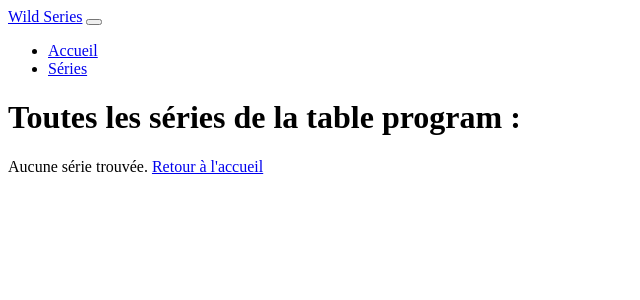
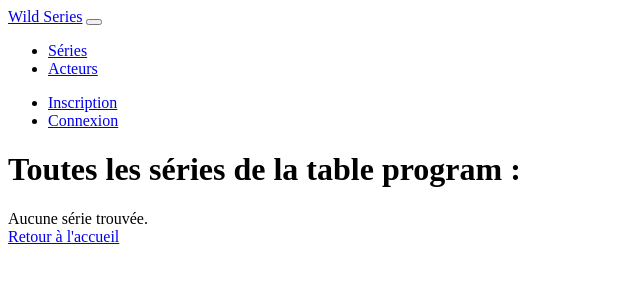
Before and after one commit to Mirubrys/wild-series, a Symfony app: template templates/wild/index.html.twig in a window 1280 px wide. Shown: the top 300 px of the page, without its empty margins (0-640 px from the left). Run offline with Twig, Linux system fonts and the light colour scheme; the template is opened without the code that fills it, so the values that code supplies are empty; some libraries are stand-ins or nearby versions.

Commit message:
Modified design to suit the wireframe.

```diff
--- a/templates/navbar.html.twig
+++ b/templates/navbar.html.twig
@@ -4,12 +4,20 @@
         <span class="navbar-toggler-icon"></span>
     </button>
     <div class="collapse navbar-collapse" id="navbarNav">
-        <ul class="navbar-nav">
-            <li class="nav-item active">
-                <a class="nav-link text-secondary" href="{{ path('app_index') }}">Accueil</a>
+        <ul class="col-lg-6 navbar-nav d-lg-flex justify-content-end">
+            <li class="nav-item active border-lg-right border-secondary">
+                <a class="nav-link text-secondary" href="{{ path('wild_index') }}">Séries</a>
             </li>
-            <li class="nav-item active">
-                <a class="nav-link text-secondary" href="{{ path('wild_index') }}">Séries</a>
+            <li class="nav-item">
+                <a class="nav-link text-secondary disabled" href="#">Acteurs</a>
+            </li>
+        </ul>
+        <ul class="col-lg-6 navbar-nav d-lg-flex justify-content-end">
+            <li class="nav-item border-lg-right border-secondary">
+                <a class="nav-link text-secondary disabled" href="#">Inscription</a>
+            </li>
+            <li class="nav-item disabled">
+                <a class="nav-link text-secondary disabled" href="#">Connexion</a>
             </li>
         </ul>
     </div>
--- a/templates/wild/index.html.twig
+++ b/templates/wild/index.html.twig
@@ -3,16 +3,32 @@
 {% block title %}All programs{% endblock %}
 
 {% block body %}
-    <h1>Toutes les séries de la table program : </h1>
+    <div class="container-fluid">
+
+        <div class="row no-gutters justify-content-center">
+            <div class="col-11 col-lg-8">
+                <h1 class="text-primary">Toutes les séries de la table program :</h1>
+            </div>
+        </div>
+
+        <div class="row no-gutters justify-content-center">
             {% for program in programs %}
-        <div>
-            <h2>{{ loop.index }} / {{ program.title }} - Catégorie : {{ program.category.name }}</h2>
+                <div class="col-11 col-lg-8">
+                    <h2><a class="text-secondary" href="{{ path('wild_show', {'slug': program.title|lower|replace({' ': '-'})}) }}">{{ loop.index }} / {{ program.title }} - Catégorie : {{ program.category.name }}</a></h2>
                     <p>{{ program.summary }}</p>
                 </div>
             {% else %}
                 Aucune série trouvée.
             {% endfor %}
+        </div>
+
+        <div class="row no-gutters justify-content-center mt-5">
+            <div class="col-11 col-lg-10">
                 <a href="{{ path('app_index') }}">
                     Retour à l'accueil
                 </a>
+            </div>
+        </div>
+
+    </div>
 {% endblock %}
```
Also changed, not shown: templates/wild/category.html.twig (+18 -3 lines), templates/wild/show.html.twig (+21 -4 lines). Lines whose indentation alone changed are shown as unchanged.
